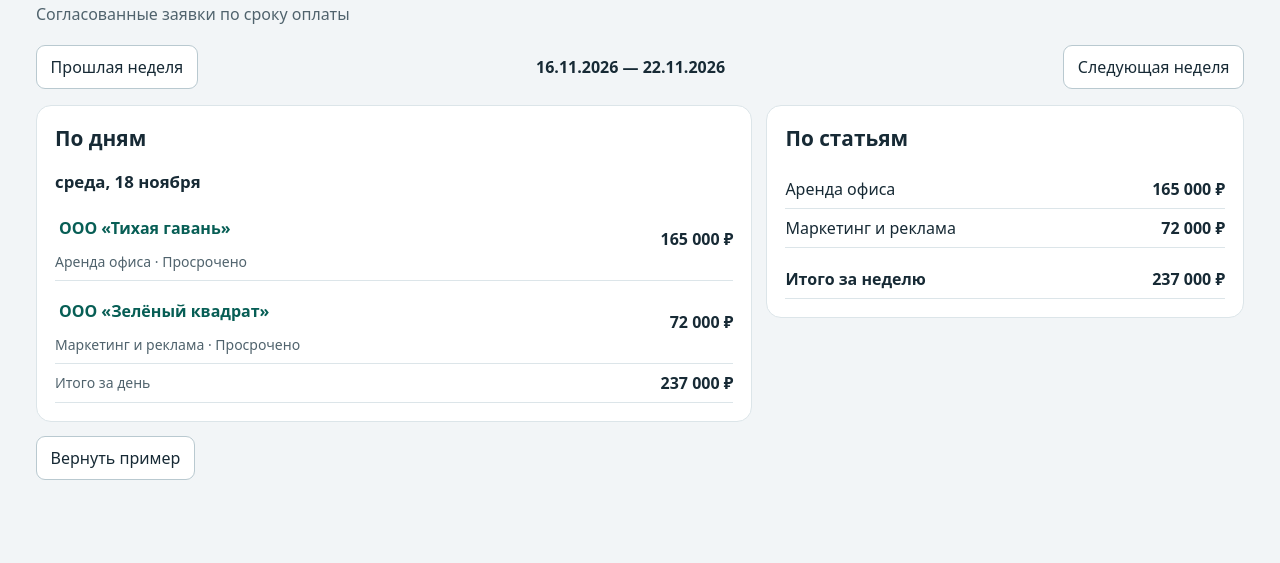
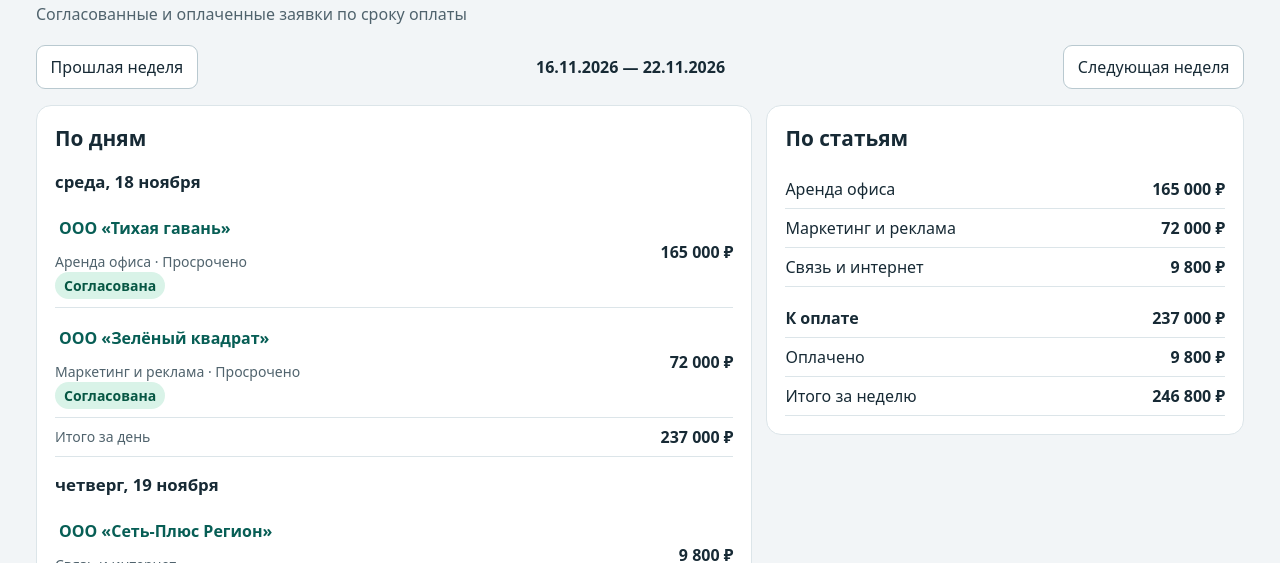
Before and after one commit to mp9728753/payment-approvals, a plain HTML site: page index.html in a window 1280 px wide. Both pictures are taken after a click on the button "К оплате на неделю". Shown: the part 237-800 px from the top of the page. Drawn offline with Linux system fonts and the light colour scheme.

Commit message:
Show paid requests in the weekly summary

```diff
--- a/index.html
+++ b/index.html
@@ -136,26 +136,28 @@ function renderResults() {
 }
 function initialWeek() {
   const current = monday(today());
-  const queue = items.filter(active).sort(byDue);
+  const queue = items.filter(i => active(i) || i.status === statuses[4]).sort(byDue);
   const next = queue.find(i => i.due >= current) || queue.at(-1);
   return next ? monday(next.due) : current;
 }
 function renderWeek() {
   const end = shift(week, 6);
-  const queue = items.filter(active);
-  const selected = queue.filter(i => i.due >= week && i.due <= end).sort(byDue);
+  const selected = items.filter(i => (active(i) || i.status === statuses[4])
+    && i.due >= week && i.due <= end).sort(byDue);
   const days = Map.groupBy(selected, i => i.due);
   const categories = Map.groupBy(selected, i => i.article);
   $('screen').innerHTML = `
-    <div class="heading"><div><h1>К оплате на неделю</h1><p class="muted">Согласованные заявки по сроку оплаты</p></div></div>
+    <div class="heading"><div><h1>К оплате на неделю</h1><p class="muted">Согласованные и оплаченные заявки по сроку оплаты</p></div></div>
     <div class="week-nav"><button id="prev">Прошлая неделя</button><strong>${date(week)} — ${date(end)}</strong><button id="next">Следующая неделя</button></div>
     <div class="week-grid">
       <section class="panel"><h2>По дням</h2>${[...days].map(([day, rows]) => `
         <h3 class="day">${new Intl.DateTimeFormat('ru-RU', {weekday:'long', day:'numeric', month:'long', timeZone:'UTC'}).format(new Date(day))}</h3>
-        ${rows.map(i => `<div class="line"><div>${viewButton(i,i.recipient)}<br><small>${escape(i.article)}${overdue(i) ? ' · Просрочено' : ''}</small></div><span class="money">${money(i.amount)}</span></div>`).join('')}
+        ${rows.map(i => `<div class="line"><div>${viewButton(i,i.recipient)}<br><small>${escape(i.article)}${overdue(i) ? ' · Просрочено' : ''}</small><br>${badge(i)}</div><span class="money">${money(i.amount)}</span></div>`).join('')}
         <div class="line"><small>Итого за день</small><strong class="money">${money(sum(rows))}</strong></div>`).join('') || '<p class="empty">На эту неделю платежей нет.</p>'}</section>
       <section class="panel"><h2>По статьям</h2>${[...categories].map(([name, rows]) => `<div class="line"><span>${escape(name)}</span><strong class="money">${money(sum(rows))}</strong></div>`).join('')}
-      <div class="line total"><span>Итого за неделю</span><strong class="money">${money(sum(selected))}</strong></div></section>
+      <div class="line total"><span>К оплате</span><strong class="money">${money(sum(selected.filter(active)))}</strong></div>
+      <div class="line"><span>Оплачено</span><strong class="money">${money(sum(selected.filter(i => i.status === statuses[4])))}</strong></div>
+      <div class="line"><span>Итого за неделю</span><strong class="money">${money(sum(selected))}</strong></div></section>
     </div>`;
   $('prev').onclick = () => { week = shift(week, -7); renderWeek(); $('prev').focus(); };
   $('next').onclick = () => { week = shift(week, 7); renderWeek(); $('next').focus(); };
```
